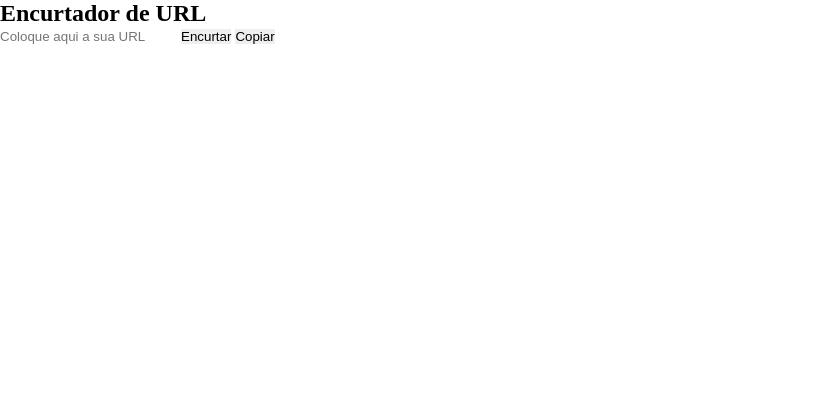
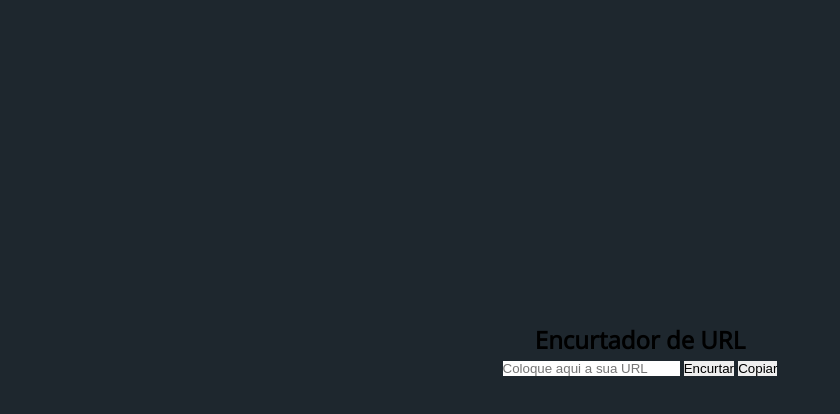
Before and after one commit to omartins-zs/encurtador_link, a plain HTML site: page index.html in a window 1280 px wide. Shown: the whole page, without its empty margins (0-840 px from the left). Drawn offline with nearby package versions, Linux system fonts and the light colour scheme.

Commit message:
Estilizando Body e Box

```diff
--- a/css/style.css
+++ b/css/style.css
@@ -4,3 +4,23 @@
     border: 0;
     box-sizing: border-box;
 }
+
+body {
+    font-family: "Open Sans", sans-serif;
+    display: flex;
+    align-items: center;
+    justify-content: center;
+    background-color: #1E272E;
+    width: 100vw;
+    height: 100vh;
+}
+
+.box {
+    display: flex;
+    align-items: center;
+    justify-content: center;
+    flex-direction: column;
+    width: 80%;
+    height: 300px;
+    margin-top: -100px;
+}
```
